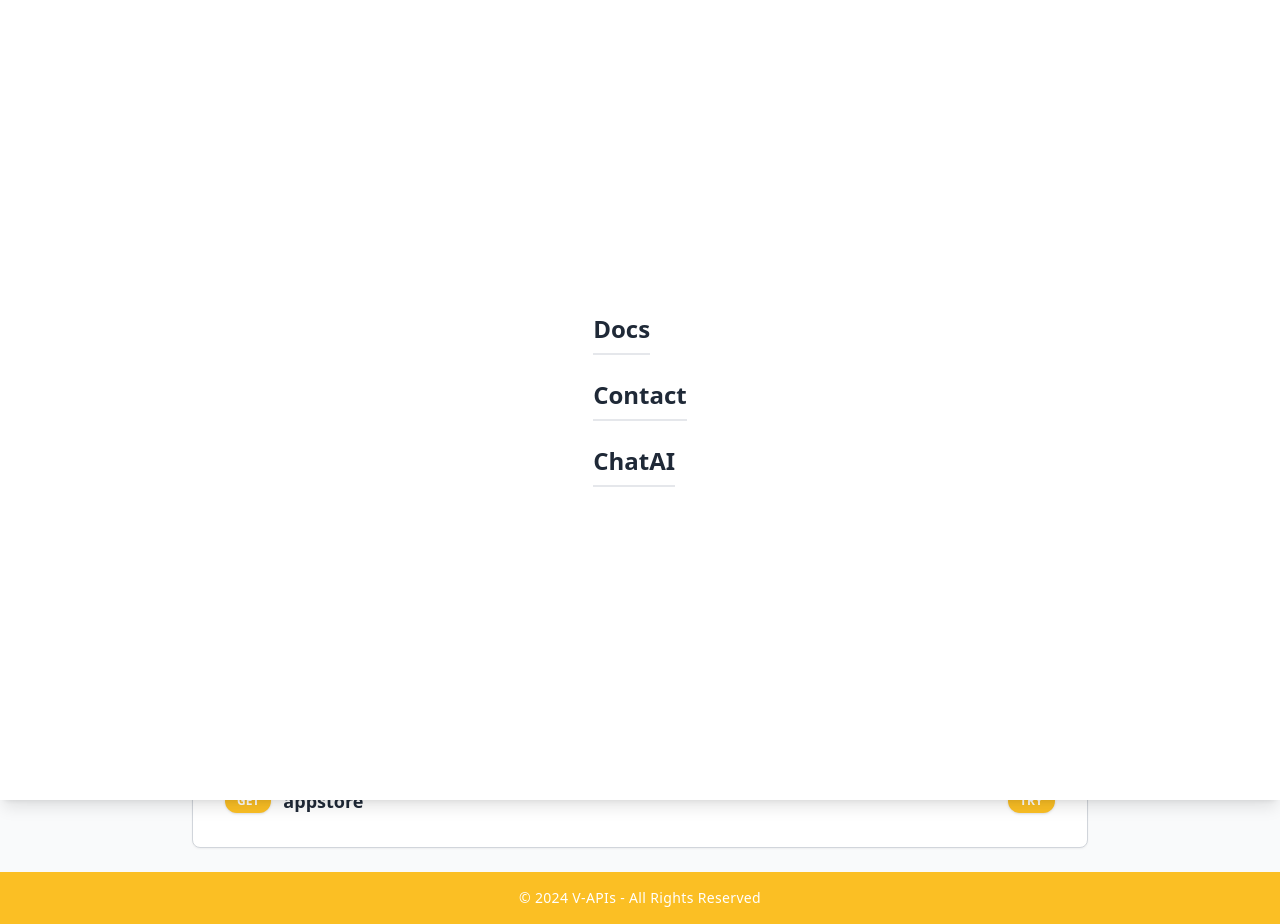
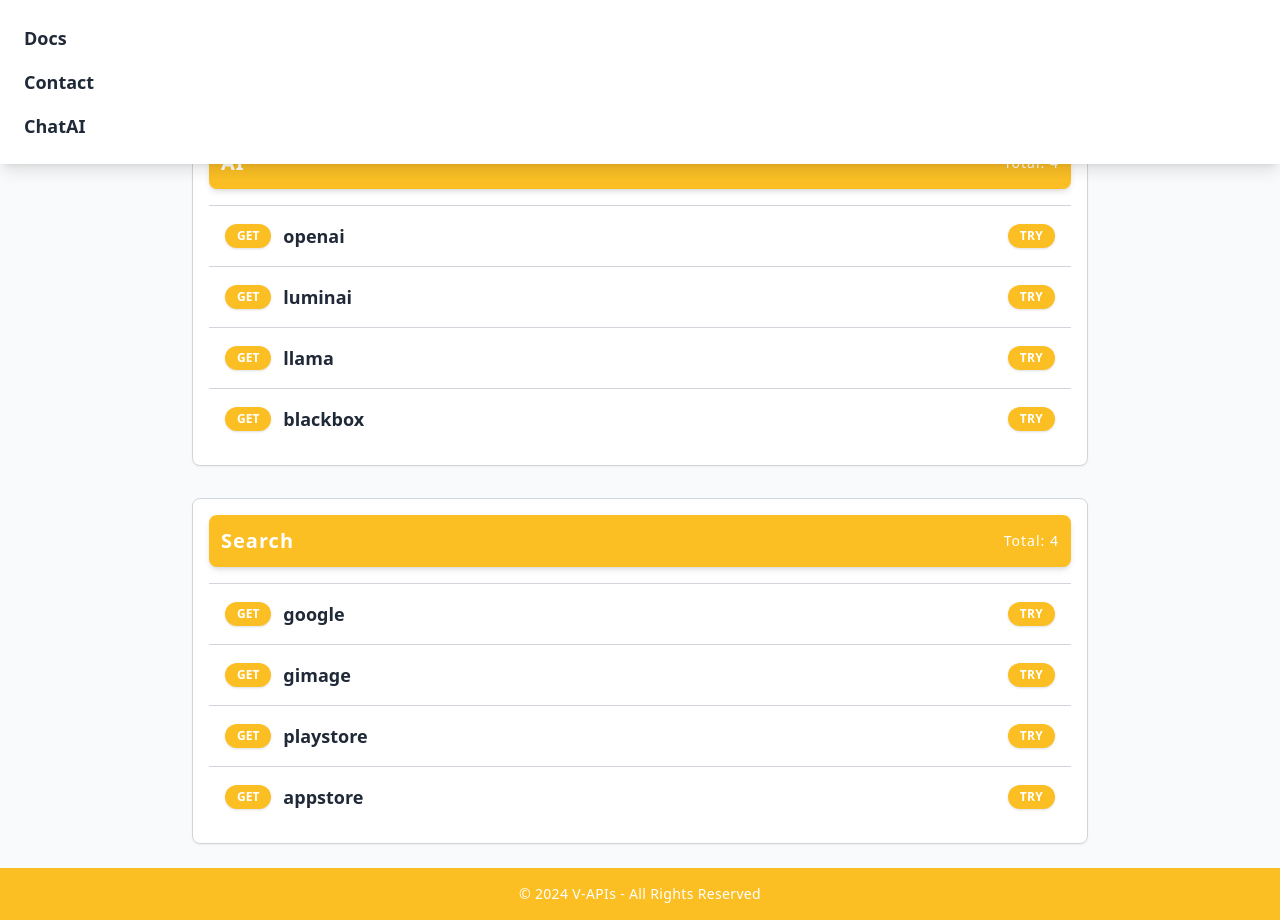
Before and after one commit to Saannan/Web, a website: page index.html in a window 1280 px wide. Both pictures are taken after a click on the button 1230 px from the left and 50 px from the top of the page. Drawn offline with nearby package versions, Linux system fonts and the light colour scheme.

Commit message:
Add files via upload

```diff
--- a/index.html
+++ b/index.html
@@ -17,57 +17,45 @@
   </style>
 </head>
 <body class="bg-white text-gray-800 min-h-screen flex flex-col relative">
-  <!-- Header -->
   <header class="p-6 bg-yellow-light shadow-lg flex justify-between items-center relative">
     <h1 class="text-4xl font-extrabold text-white tracking-wide">V-APIs</h1>
-    <button id="menu-button" class="rounded-md p-2 border-2 border-white focus:outline-none">
+    <button id="menu-button" class="rounded-md p-2 focus:outline-none">
       <svg xmlns="http://www.w3.org/2000/svg" class="h-8 w-8 text-white" fill="none" viewBox="0 0 24 24" stroke="currentColor" stroke-width="2">
         <path stroke-linecap="round" stroke-linejoin="round" d="M4 6h16M4 12h16m-7 6h7" />
       </svg>
     </button>
   </header>
-
-  <!-- Fullscreen Menu -->
-  <div id="menu" class="menu-hidden fixed inset-0 bg-white z-20 shadow-lg">
-    <div class="h-full w-full flex flex-col items-center justify-center space-y-8">
-      <ul class="text-center space-y-6">
+  <div id="menu" class="menu-hidden absolute top-0 left-0 w-full bg-white z-20 shadow-lg">
+    <div class="p-6">
+      <ul class="text-center space-y-4">
         <li>
-          <button onclick="navigateTo('Docs')" class="block text-2xl font-bold text-gray-800 hover:text-yellow-light border-b-2 border-yellow-light pb-2">Docs</button>
+          <button onclick="navigateTo('Docs')" class="block text-lg font-bold text-gray-800 hover:text-yellow-light">Docs</button>
         </li>
         <li>
-          <button onclick="navigateTo('Contact')" class="block text-2xl font-bold text-gray-800 hover:text-yellow-light border-b-2 border-yellow-light pb-2">Contact</button>
+          <button onclick="navigateTo('Contact')" class="block text-lg font-bold text-gray-800 hover:text-yellow-light">Contact</button>
         </li>
         <li>
-          <button onclick="navigateTo('ChatAI')" class="block text-2xl font-bold text-gray-800 hover:text-yellow-light border-b-2 border-yellow-light pb-2">ChatAI</button>
+          <button onclick="navigateTo('ChatAI')" class="block text-lg font-bold text-gray-800 hover:text-yellow-light">ChatAI</button>
         </li>
       </ul>
     </div>
   </div>
-
-  <!-- Main Content -->
   <main class="flex-1 p-6 bg-gray-50">
     <div id="api-container" class="space-y-8 max-w-4xl mx-auto"></div>
   </main>
-
-  <!-- Footer -->
   <footer class="p-4 bg-yellow-light text-center text-white">
     <p class="text-sm font-medium tracking-wide">© 2024 V-APIs - All Rights Reserved</p>
   </footer>
-
-  <!-- JavaScript -->
   <script>
     const menu = document.getElementById("menu");
     const menuButton = document.getElementById("menu-button");
-
-    // Toggle menu visibility
     menuButton.addEventListener("click", (e) => {
-      e.stopPropagation(); // Prevent unintended closing
+      e.stopPropagation();
       const isHidden = menu.classList.contains("menu-hidden");
       menu.classList.toggle("menu-hidden", !isHidden);
       menu.classList.toggle("menu-visible", isHidden);
     });
 
-    // Close menu when clicking outside the menu
     window.addEventListener("click", (e) => {
       if (!menu.contains(e.target) && !menuButton.contains(e.target)) {
         menu.classList.add("menu-hidden");
```
